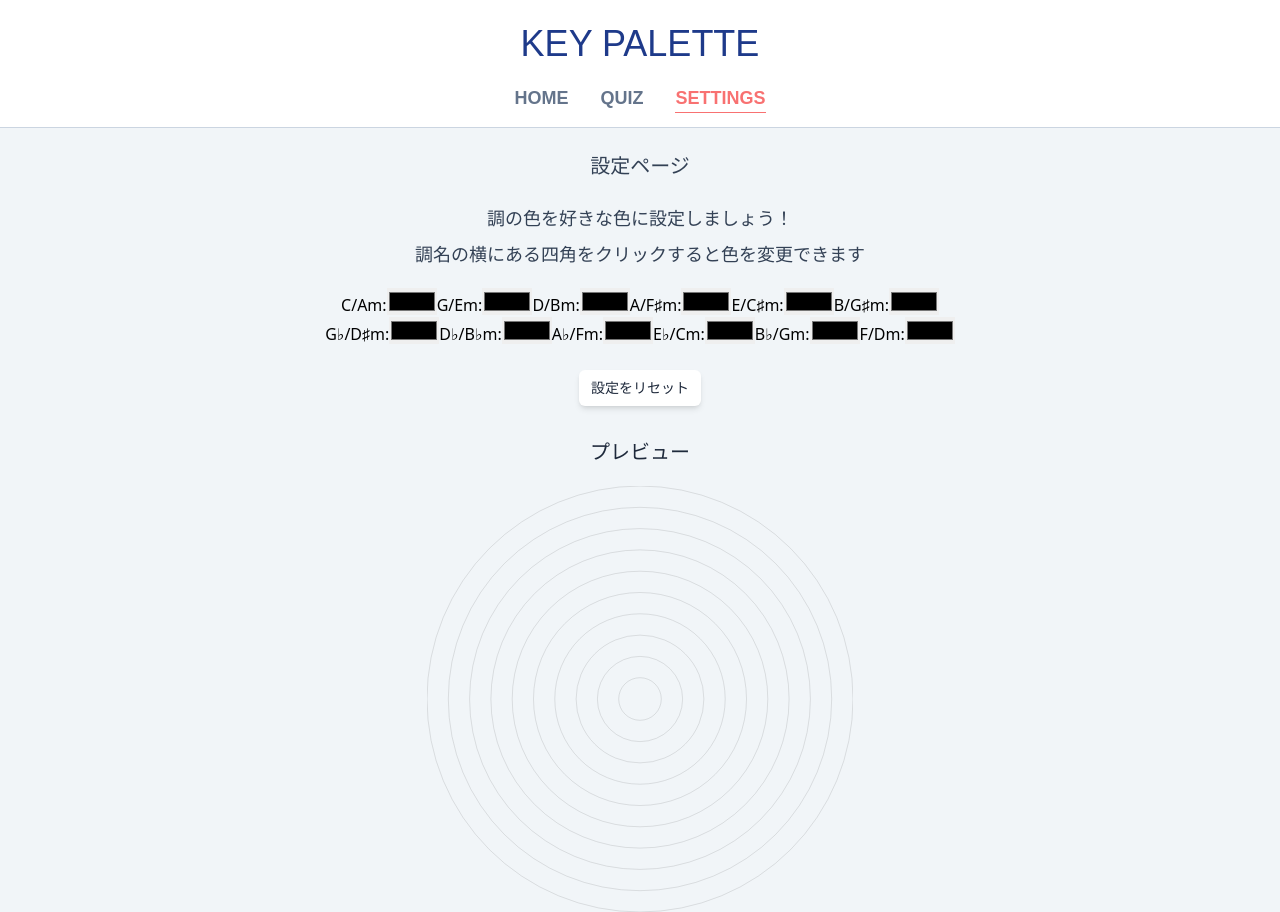
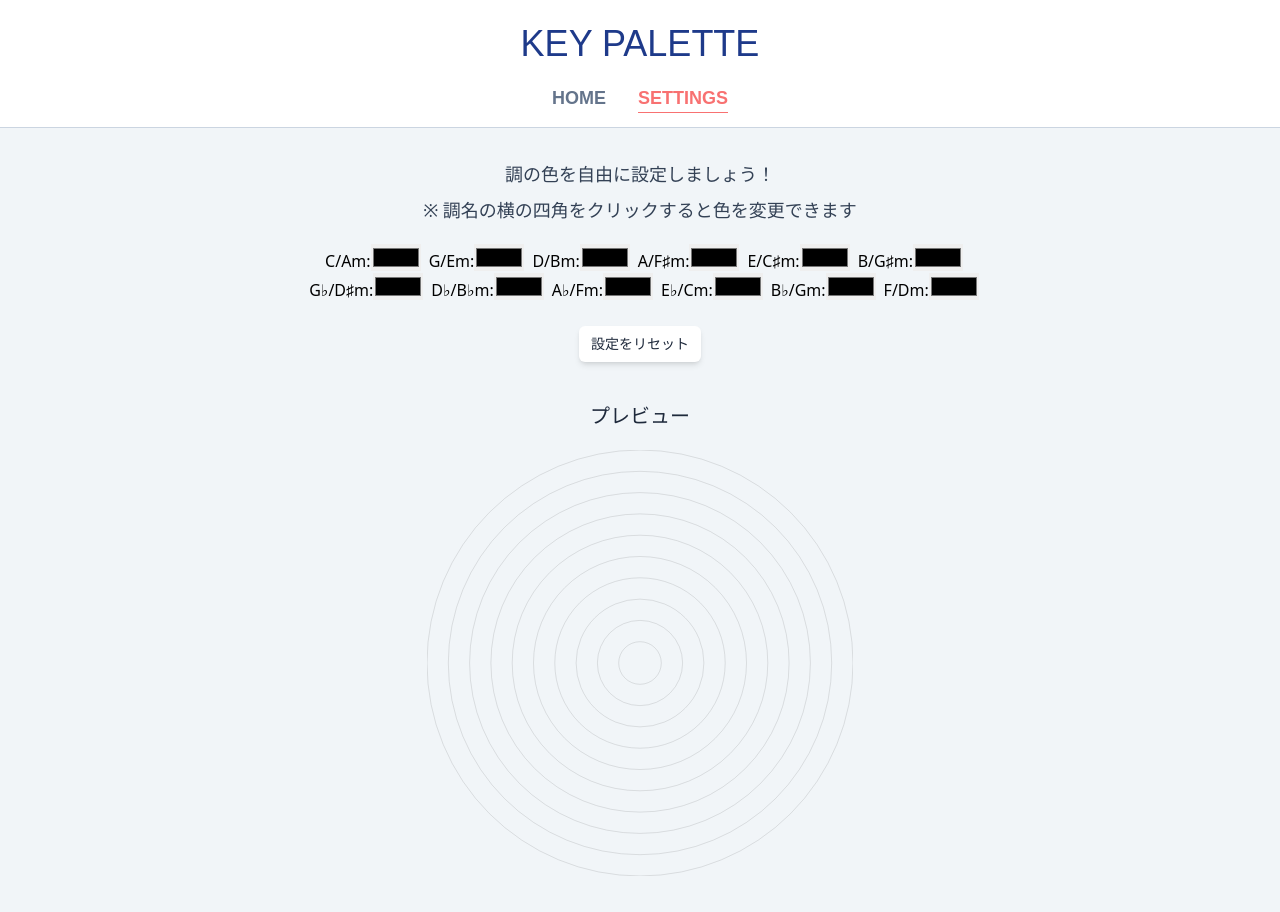
Before and after one commit to Yuki-Nakamura4/SpotifyAPIApp, a React (Create React App) app: page /settings in a window 1280 px wide. After the commit the page ends 876 px from the top, so only its background shows below. Built offline with nearby package versions, Linux system fonts and the light colour scheme.

Commit message:
クイズページを非表示に変更

```diff
--- a/src/Components/organisms/layout/Header.tsx
+++ b/src/Components/organisms/layout/Header.tsx
@@ -31,7 +31,7 @@ export const Header = memo(() => {
       <div className="mt-5 mb-4 flex justify-center space-x-8">
       <p className={`text-lg ${isTopPage ? 'text-red-400 border-b border-red-400' : 'text-slate-500'} hover:text-red-400  invisible sm:visible font-Quicksand font-600 cursor-pointer`} onClick={onClickTop}>HOME</p>
       {/* <p className={`text-lg ${isMyPage ? 'text-red-400 border-b border-red-400' : 'text-slate-500'} hover:text-red-400  invisible sm:visible font-Quicksand font-600 cursor-pointer`} onClick={onClickMypage}>MY PAGE</p> */}
-      <p className={`text-lg ${isQuiz ? 'text-red-400 border-b border-red-400' : 'text-slate-500'} hover:text-red-400  invisible sm:visible font-Quicksand font-600 cursor-pointer`} onClick={onClickQuiz}>QUIZ</p>
+      {/*<p className={`text-lg ${isQuiz ? 'text-red-400 border-b border-red-400' : 'text-slate-500'} hover:text-red-400  invisible sm:visible font-Quicksand font-600 cursor-pointer`} onClick={onClickQuiz}>QUIZ</p>*/}
       <p className={`text-lg ${isSettings ? 'text-red-400 border-b border-red-400' : 'text-slate-500'} hover:text-red-400  invisible sm:visible font-Quicksand font-600 cursor-pointer`} onClick={onClickSettings}>SETTINGS</p>
       </div>
       <FontAwesomeIcon size="lg" icon={faBars} style={{color: "#ffffff",}} className="mr-5 sm:hidden" onClick={handleMenuOpen}/>
--- a/src/Components/pages/Settings.tsx
+++ b/src/Components/pages/Settings.tsx
@@ -66,14 +66,13 @@ export const Settings = () => {
 
   return (
     <>
-      <div className="p-6 flex justify-center text-xl text-slate-700">設定ページ</div>
-      <div className=" flex justify-center text-lg text-slate-700">調の色を好きな色に設定しましょう！</div>
-      <div className="mt-2 mb-5 flex justify-center text-lg text-slate-700">調名の横にある四角をクリックすると色を変更できます</div>
+      <div className="mt-8 flex justify-center text-lg text-slate-700">調の色を自由に設定しましょう！</div>
+      <div className="mt-2 mb-5 flex justify-center text-lg text-slate-700">※ 調名の横の四角をクリックすると色を変更できます</div>
       <div >
         {keyGroups.map((group, index) => (
           <div key={index} className="flex justify-center">
             {group.map((key) => (
-              <div key={key.name} className="color-option">
+              <div key={key.name} className="ml-2 color-option">
                 <label>{key.name}:</label>
                 <input type="color" value={usersColors[key.name]} onChange={handleColorChange(key.name)} />
               </div>
@@ -83,7 +82,7 @@ export const Settings = () => {
         <div className="flex justify-center">
           <button className="mt-6 py-2 px-3 rounded-md text-sm text-slate-800 bg-white shadow-md" onClick={handleReset}>設定をリセット</button>
           </div>
-          <div className="mt-8 flex text-xl text-slate-800 justify-center">プレビュー</div>
+          <div className="mt-10 flex text-xl text-slate-800 justify-center">プレビュー</div>
         <div className="mt-5 flex justify-center">
         <div className=" w-1/3">
           <PolarArea data={chartData} options={options}/>
```
Also changed, not shown: 1 other file (tests, documents, lock files or other folders).
